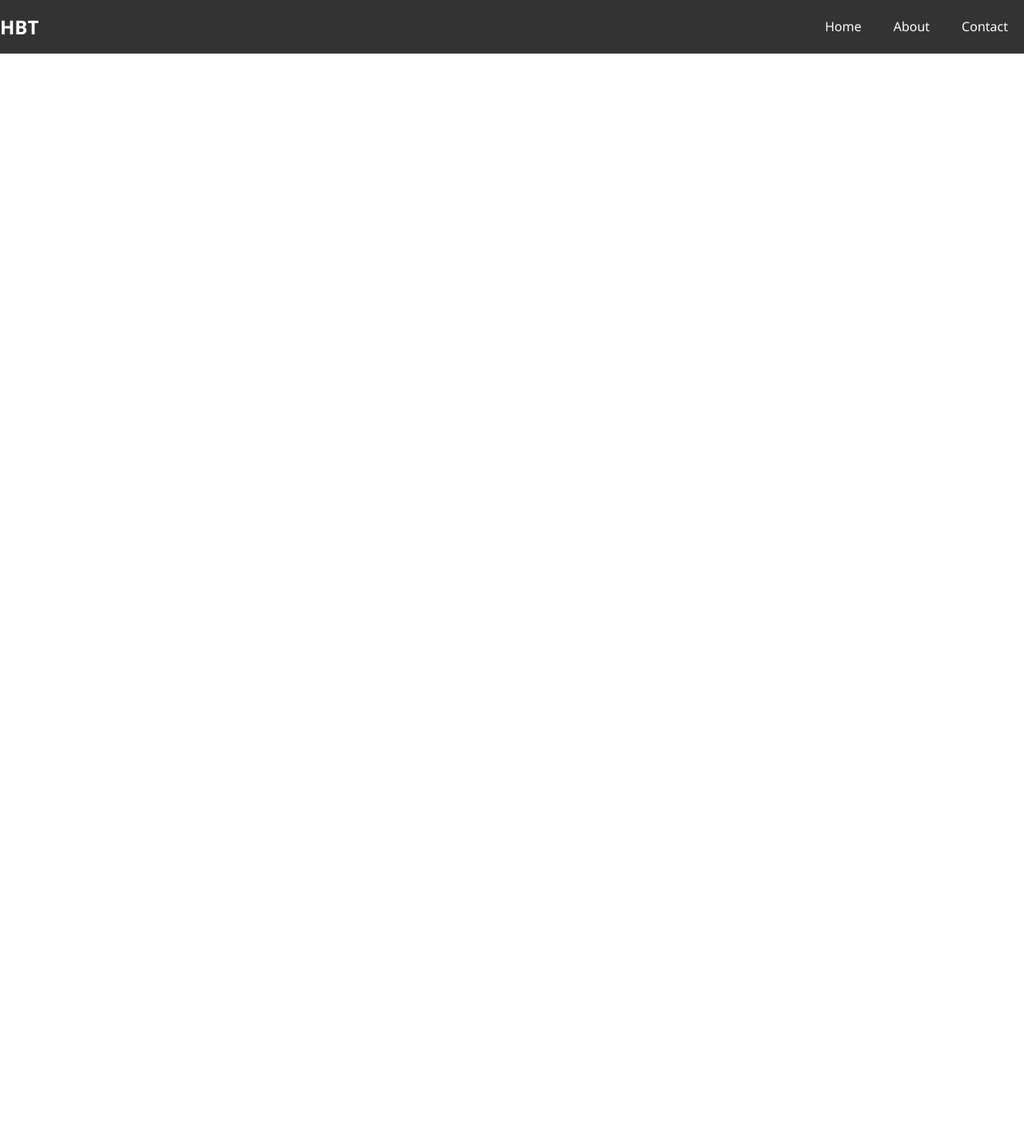
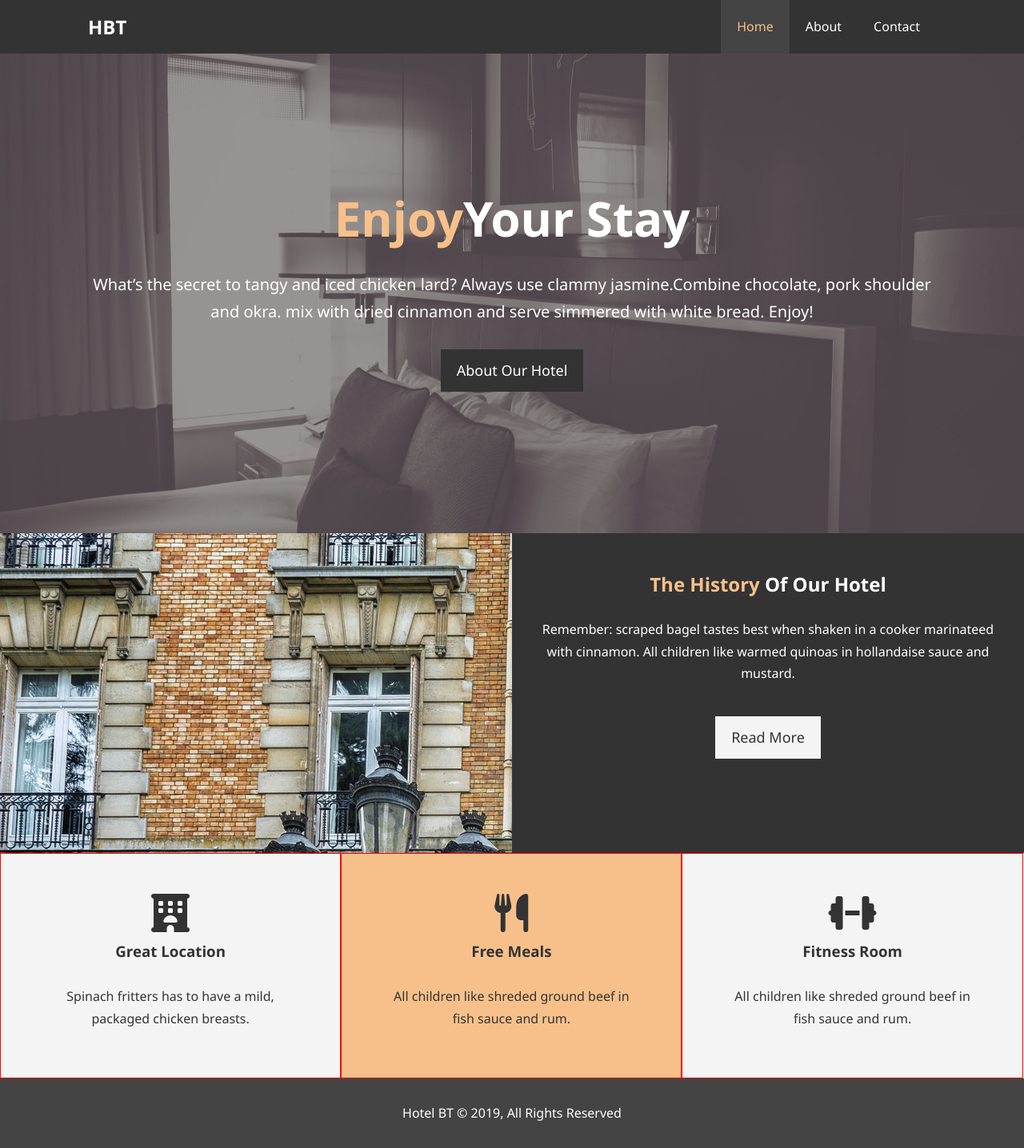
Before and after one commit to halvong/hotel, a plain HTML site: page index.html in a window 1280 px wide. Shown: the whole page at 80% size. Before the commit the page ends 800 px from the top, so only its background shows below. Drawn offline with Linux system fonts and the light colour scheme.

Commit message:
Squashed commit of the following:
commit e2346a3c691dcc32e011ce1edcd1fed0bf8de941
Author: Hal Vong <halvong@yahoo.com>
Date:   Mon Dec 9 00:09:38 2019 -0800

    footer done

commit cb9c1edb50394db2d5254933d07dba56261af7e5
Author: Hal Vong <halvong@yahoo.com>
Date:   Sun Dec 8 22:38:21 2019 -0800

    features & footer beginning

commit 703497074b35ef5918dea2235cdc61d09868026e
Author: Hal Vong <halvong@yahoo.com>
Date:   Sun Dec 8 22:37:33 2019 -0800

    features & footer beginning

```diff
--- a/css/style.css
+++ b/css/style.css
@@ -30,7 +30,7 @@ p {
   margin: auto;
   max-width: 1100px;
   overflow: auto;
-  padding: 0 20px;
+  padding: 0 20px; /*0: top/bottom, 20px:left/right*/
 }
 
 .text-primary {
@@ -50,7 +50,6 @@ p {
   border: none;
   cursor: pointer;
 }
-
 .btn:hover {
   background: #f7c08a;
   color: #333;
@@ -157,7 +156,7 @@ p {
   float: left;
   width: 50%;
   background: url('../img/photo-1.jpg') no-repeat;
-  min-height: 100%;
+  min-height: 100%;/* take up the whole space in the dev */
 }
 
 #home-info .info-content {
@@ -168,7 +167,6 @@ p {
   padding: 50px 30px;
   overflow: hidden;
 }
-
 #home-info .info-content p {
   padding-bottom: 30px;
 }
@@ -179,6 +177,7 @@ p {
   width: 33.3%;
   padding: 50px;
   text-align:center;
+  border: 1px solid RED;
 }
 
 .box i {
@@ -186,6 +185,7 @@ p {
 }
 
 /* About Info */
+/*
 #about-info .info-right {
   float: right;
   width: 50%;
@@ -204,8 +204,10 @@ p {
   width: 50%;
   min-height: 100%;
 }
+ */
 
 /* Testimonials */
+/*
 #testimonials {
   height: 600px;
   background: url('../img/test-bg.jpg') no-repeat center center/cover;
@@ -231,8 +233,10 @@ p {
   margin-right: 20px;
   border-radius: 50%;
 }
+ */
 
 /* Contact Form */
+/*
 #contact-form .form-group {
   margin-bottom: 20px;
 }
@@ -258,8 +262,8 @@ p {
   outline: none;
   border-color: #f7c08a;
 }
+ */
 
-/* Footer */
 #main-footer {
   text-align: center;
   background: #444;
--- a/index.html
+++ b/index.html
@@ -4,20 +4,75 @@
     <meta charset="UTF-8">
     <meta name="description" content="Welcome to the most extraordinary hotel in Boston.">
     <meta name="keywords" content="hotel, boston, new england">
+
+    <script src="https://kit.fontawesome.com/f3cb73ece8.js" crossorigin="anonymous"></script>
     <link rel="stylesheet" href="css/style.css">
+
     <title>Hotel BT | Welcome</title>
 </head>
 <body>
+
     <header>
            <nav id="navbar">
+               <div class="container">
                <h1 class="logo"><a href="index.html"></a>HBT</h1>
                <ul>
-               <li><a href="index.html">Home</a></li>
+                   <li><a class="current" href="index.html">Home</a></li>
                    <li><a href="about.html">About</a></li>
                    <li><a href="contact.html">Contact</a></li>
                </ul>
+               </div>
            </nav>
 
+            <div id="showcase">
+                <div class="container">
+                    <div class="showcase-content">
+                        <h1><span class="text-primary">Enjoy</span>Your Stay</h1>
+                        <p class="lead">
+                            What’s the secret to tangy and iced chicken lard? Always use clammy jasmine.Combine chocolate, pork shoulder and okra. mix with dried cinnamon and serve simmered with white bread. Enjoy!
+                        </p>
+                        <a class="btn" href="about.html">About Our Hotel</a>
+
+                    </div>
+                </div>
+            </div>
+
     </header>
+
+    <section id="home-info" class="bg-dark">
+        <div class="info-img"></div>
+        <div class="info-content">
+            <h2><span class="text-primary">The History</span> Of Our Hotel</h2>
+            <p>
+               Remember: scraped bagel tastes best when shaken in a cooker marinateed with cinnamon.
+                All children like warmed quinoas in hollandaise sauce and mustard.
+            </p>
+            <a href="about.html" class="btn btn-light">Read More</a>
+        </div>
+    </section>
+
+    <section id="features">
+        <div class="box bg-light">
+           <i class="fas fa-hotel fa-3x"></i>
+           <h3>Great Location</h3>
+            <p>Spinach fritters has to have a mild, packaged chicken breasts.</p>
+        </div>
+        <div class="box bg-primary">
+            <i class="fas fa-utensils fa-3x"></i>
+            <h3>Free Meals</h3>
+            <p>All children like shreded ground beef  in fish sauce and rum.</p>
+        </div>
+        <div class="box bg-light">
+            <i class="fas fa-dumbbell fa-3x"></i>
+            <h3>Fitness Room</h3>
+            <p>All children like shreded ground beef  in fish sauce and rum.</p>
+        </div>
+    </section>
+
+    <div class="clr"></div>
+    <footer id="main-footer">
+       <p>Hotel BT &copy; 2019, All Rights Reserved</p>
+    </footer>
+
 </body>
 </html>
```
Also changed, not shown: README.md. Lines whose indentation alone changed are shown as unchanged.
